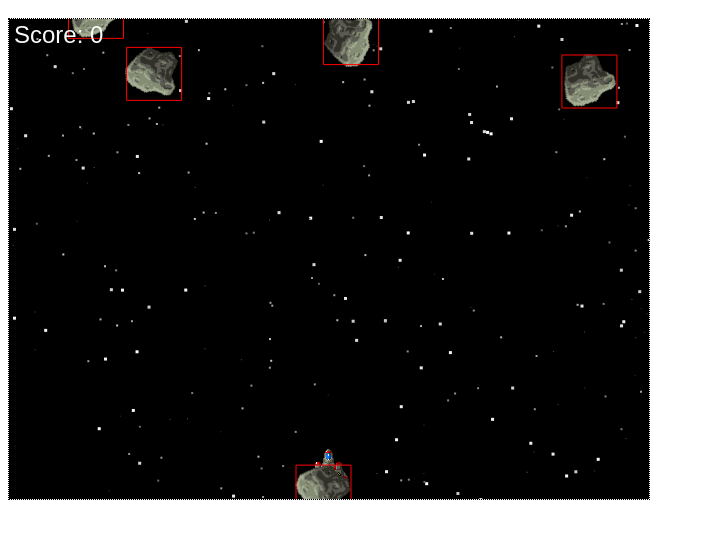
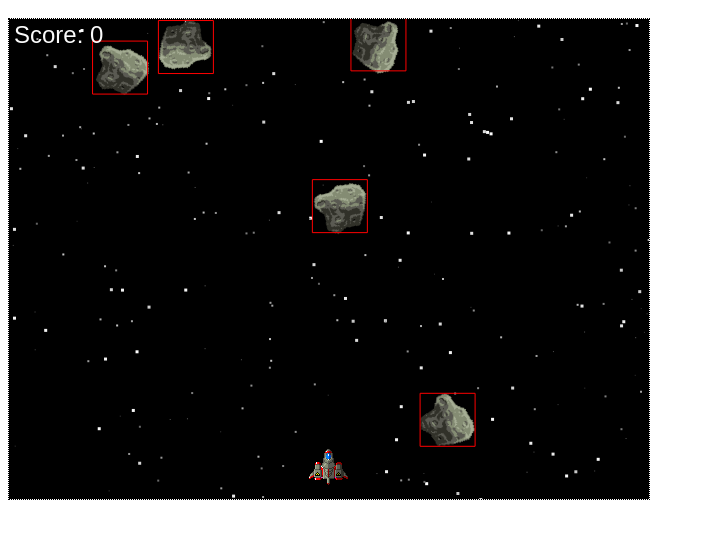
Before and after one commit to cphilleo/html5shmup, a plain HTML site: page index.html in a window 1280 px wide. Shown: the part 48-586 px from the top of the page, without its empty margins (0-705 px from the left). Drawn offline with Linux system fonts and the light colour scheme.

Commit message:
added Asteroid object

```diff
--- /dev/null
+++ b/asteroid.js
@@ -0,0 +1,48 @@
+var Asteroid = function(x, y, rot, speed, rotSpeed) {
+	this.x = x;
+	this.y = y;
+	this.rot = rot;
+	this.speed = speed;
+	this.rotSpeed = rotSpeed;
+	this.width = 55;
+	this.height = 53;
+	this.remove = false;
+}
+
+Asteroid.prototype.update = function(delta) {
+	this.y += this.speed * delta;
+
+	if (this.y > canvas.height) {
+		this.remove = true;
+	}
+
+	this.rot += this.rotSpeed * delta;
+
+	if (this.rot > (2 * Math.PI)) {
+		this.rot = 0;
+	}
+}
+
+Asteroid.prototype.render = function() {
+	ctx.save();
+		ctx.translate(this.x + (this.width / 2), this.y + (this.height / 2));
+		ctx.rotate(this.rot);
+		ctx.drawImage(images[0], 0, 243, 55, 53, -28, -27, 55, 53);
+	ctx.restore();
+
+	var minX = this.x;
+	var maxX = this.x + this.width;
+	var minY = this.y;
+	var maxY = this.y + this.height;
+
+	ctx.beginPath();
+		ctx.moveTo(minX, minY);
+		ctx.lineTo(maxX, minY);
+		ctx.lineTo(maxX, maxY);
+		ctx.lineTo(minX, maxY);
+		ctx.lineTo(minX, minY);
+
+		ctx.strokeStyle = 'rgb(255,0,0)';
+		ctx.stroke();
+	ctx.closePath();
+}
--- a/asteroidManager.js
+++ b/asteroidManager.js
@@ -6,31 +6,25 @@ var asteroidManager = {
 	maxRotation: 2,
 	newAsteroidTimer: Math.random() * 200,
 	addAsteroid: function() {
-		if (this.newAsteroidTimer < 0) {
-			this.newAsteroidTimer = Math.random() * 200;
+		var x = (Math.random() * canvas.width) - 55;
+		var y = -53;
+		var speed = (Math.random() * (this.maxSpeed - this.minSpeed)) + this.minSpeed;
+		var rot = Math.random() * (2 * Math.PI);
+		var rotSpeed = (Math.random() * (this.maxRotation - this.minRotation)) + this.minRotation;
 
-			this.asteroids[this.asteroids.length] = {
-				x: (Math.random() * 640) - 55,
-				y: -53,
-				speed: (Math.random() * (this.maxSpeed - this.minSpeed)) + this.minSpeed,
-				rotation: Math.random() * (2 * Math.PI),
-				rotationSpeed: (Math.random() * (this.maxRotation - this.minRotation)) + this.minRotation,
-				width: 55,
-				height: 53
-			};
-		}
+		var asteroid = new Asteroid(x, y, rot, speed, rotSpeed);
+
+		this.asteroids.push(asteroid);
 	},
 	checkCollision: function(x1, y1, x2, y2) {
 		for (var i = 0; i < this.asteroids.length; i++) {
 			var asteroid = this.asteroids[i];
 
-			var minX = asteroid.x - asteroid.width / 2;
-			var maxX = asteroid.x + asteroid.width / 2;
-			var minY = asteroid.y - asteroid.height / 2;
-			var maxY = asteroid.y + asteroid.height / 2;
+			var minX = asteroid.x;// - asteroid.width / 2;
+			var maxX = asteroid.x + asteroid.width;// / 2;
+			var minY = asteroid.y;// - asteroid.height / 2;
+			var maxY = asteroid.y + asteroid.height;// / 2;
 
-			//if ((x1 >= asteroid.x && x1 <= asteroid.x + 55 && y1 >= asteroid.y && y1 <= asteroid.y + 53) ||
-			//		(x2 >= asteroid.x && x2 <= asteroid.x + 55 && y2 >= asteroid.y && y2 <= asteroid.y + 53))
 			if ((x1 < maxX) && (x2 > minX) && (y1 < maxY) && (y2 > minY)) {
 				this.asteroids.splice(i, 1);
 				g_score += 100;
@@ -51,43 +45,18 @@ var asteroidManager = {
 		for (var i = 0; i < this.asteroids.length; i++) {
 			var asteroid = this.asteroids[i];
 
-			asteroid.y += asteroid.speed * delta;
+			asteroid.update(delta);
 
-			if (asteroid.y > 480) {
-				this.asteroids.splice(i, 1);
-			}
-
-			asteroid.rotation += asteroid.rotationSpeed * delta;
-
-			if (asteroid.rotation > (2 * Math.PI)) {
-				asteroid.rotation = 0;
+			if (asteroid.remove) {
+				this.asteroids.splice(i,1);
 			}
 		}
 	},
 	render: function() {
 		for (var i = 0; i < this.asteroids.length; i++) {
 			var asteroid = this.asteroids[i];
-			ctx.save();
-				ctx.translate(asteroid.x, asteroid.y);
-				ctx.rotate(asteroid.rotation);
-				ctx.drawImage(images[0], 0, 243, 55, 53, -28, -27, 55, 53);
-			ctx.restore();
 
-			var minX = asteroid.x - asteroid.width / 2;
-			var maxX = asteroid.x + asteroid.width / 2;
-			var minY = asteroid.y - asteroid.height / 2;
-			var maxY = asteroid.y + asteroid.height / 2;
-
-			ctx.beginPath();
-				ctx.moveTo(minX, minY);
-				ctx.lineTo(maxX, minY);
-				ctx.lineTo(maxX, maxY);
-				ctx.lineTo(minX, maxY);
-				ctx.lineTo(minX, minY);
-
-				ctx.strokeStyle = 'rgb(255,0,0)';
-				ctx.stroke();
-			ctx.closePath();
+			asteroid.render();
 		}
 	}
 }
--- a/index.html
+++ b/index.html
@@ -8,6 +8,7 @@
 	<script type="text/javascript" src="spritesheet.js"></script>
 	<script type="text/javascript" src="frame.js"></script>
 	<script type="text/javascript" src="animation.js"></script>
+	<script type="text/javascript" src="asteroid.js"></script>
 	<script type="text/javascript" src="asteroidManager.js"></script>
 	<script type="text/javascript" src="bulletManager.js"></script>
 	<script type="text/javascript" src="starfield.js"></script>
```
